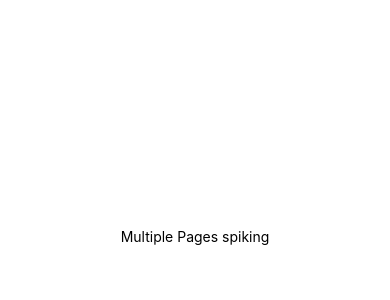
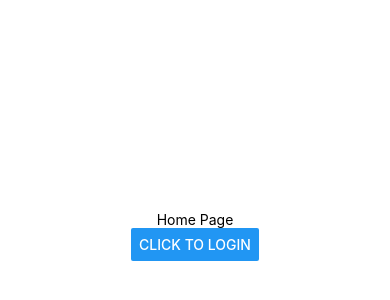
Before and after one commit to HappyJuice123/capsulert-spiking, a React Native app in the folder AwesomeProject/: screen / in a window 390 px wide. Shown: the part 186-486 px from the top of the page. Built offline with nearby package versions, Linux system fonts and the light colour scheme.

Commit message:
implemented basic switch between components

```diff
--- a/AwesomeProject/App.js
+++ b/AwesomeProject/App.js
@@ -1,13 +1,24 @@
-import { StatusBar } from "expo-status-bar";
-import { StyleSheet, Text, View } from "react-native";
+import React, { useState } from "react";
+import { Button, StyleSheet, Text, View } from "react-native";
 
 export default function App() {
-  return (
+  const [current, setCurrent] = useState("Home");
+
+  const Home = (
     <View style={styles.container}>
-      <Text>Multiple Pages spiking</Text>
-      <StatusBar style="auto" />
+      <Text>Home Page</Text>
+      <Button title="Click to Login" onPress={() => setCurrent(Login)}></Button>
     </View>
   );
+
+  const Login = (
+    <View style={styles.container}>
+      <Text>Login Page</Text>
+      <Button title="Home" onPress={() => setCurrent(Home)}></Button>
+    </View>
+  );
+
+  return current === "Home" ? Home : current;
 }
 
 const styles = StyleSheet.create({
```
